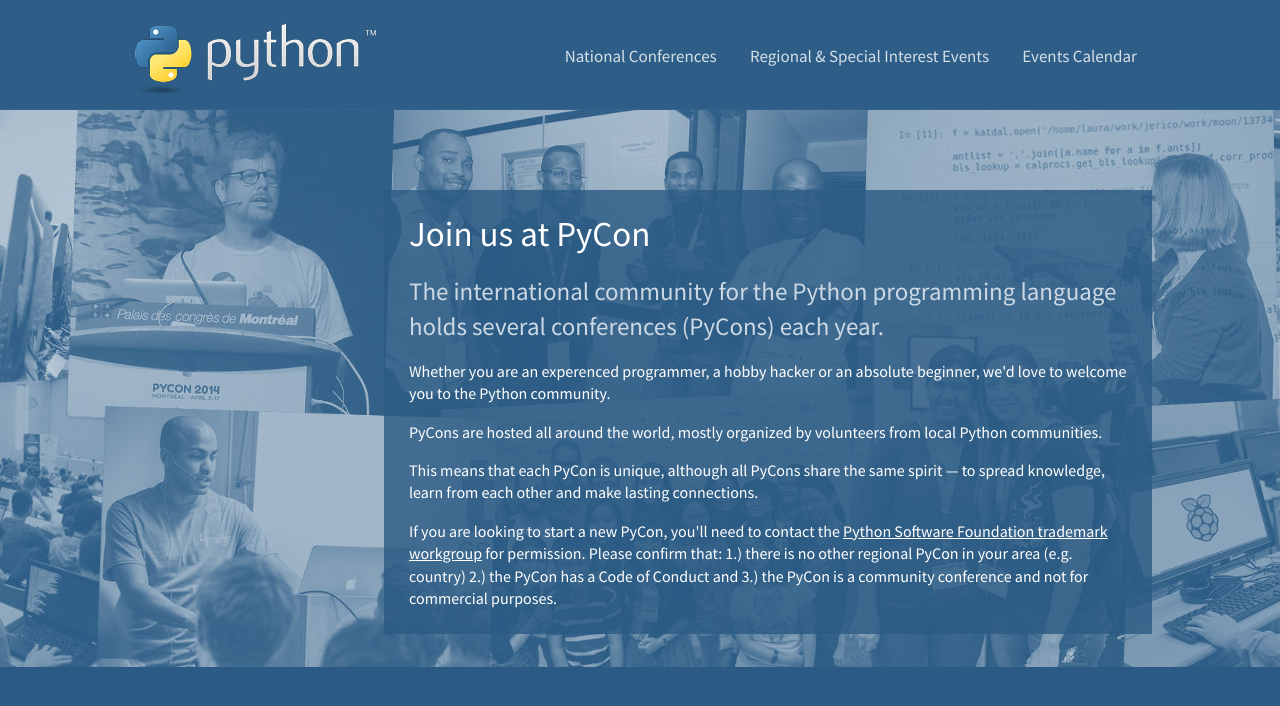
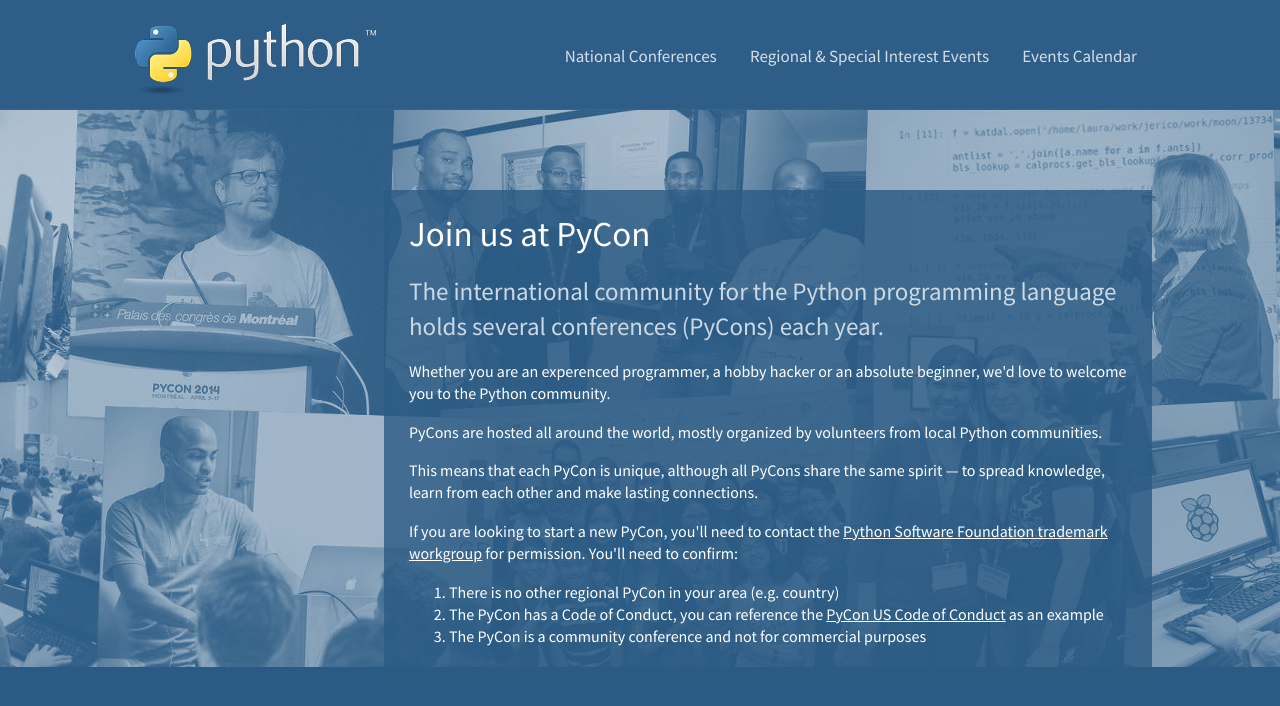
Before and after one commit to PyCon/pycon.org, a Jekyll site: the page built from index.html, in a window 1280 px wide and 900 px high, cut to the strip 0-710 px from the top of the window. Shown: the top 706 px of the strip. Built offline with Jekyll 4.4.1, drawn with Linux system fonts in a browser that asks for light colours.

Commit message:
Update info to start a PyCon to ordered list on main page

```diff
--- a/index.html
+++ b/index.html
@@ -48,7 +48,12 @@
           <p>Whether you are an experenced programmer, a hobby hacker or an absolute beginner, we'd love to welcome you to the Python community.</p>
           <p>PyCons are hosted all around the world, mostly organized by volunteers from local Python communities.</p>
           <p>This means that each PyCon is unique, although all PyCons share the same spirit &mdash; to spread knowledge, learn from each other and make lasting connections.</p>
-          <p>If you are looking to start a new PyCon, you'll need to contact the <a href="https://www.python.org/psf/committees/#trademarks-work-group" style="color: white">Python Software Foundation trademark workgroup</a> for permission. Please confirm that: 1.) there is no other regional PyCon in your area (e.g. country) 2.) the PyCon has a Code of Conduct and 3.) the PyCon is a community conference and not for commercial purposes.
+          <p>If you are looking to start a new PyCon, you'll need to contact the <a href="https://www.python.org/psf/committees/#trademarks-work-group" style="color: white">Python Software Foundation trademark workgroup</a> for permission. You'll need to confirm:
+            <ol>
+              <li>There is no other regional PyCon in your area (e.g. country)</li>
+              <li>The PyCon has a Code of Conduct, you can reference the <a href="https://us.pycon.org/2020/about/code-of-conduct/" style="color:white">PyCon US Code of Conduct</a> as an example</li>
+              <li>The PyCon is a community conference and not for commercial purposes</li>
+            </ol>
           </p>
         </div>
       </div>
```
